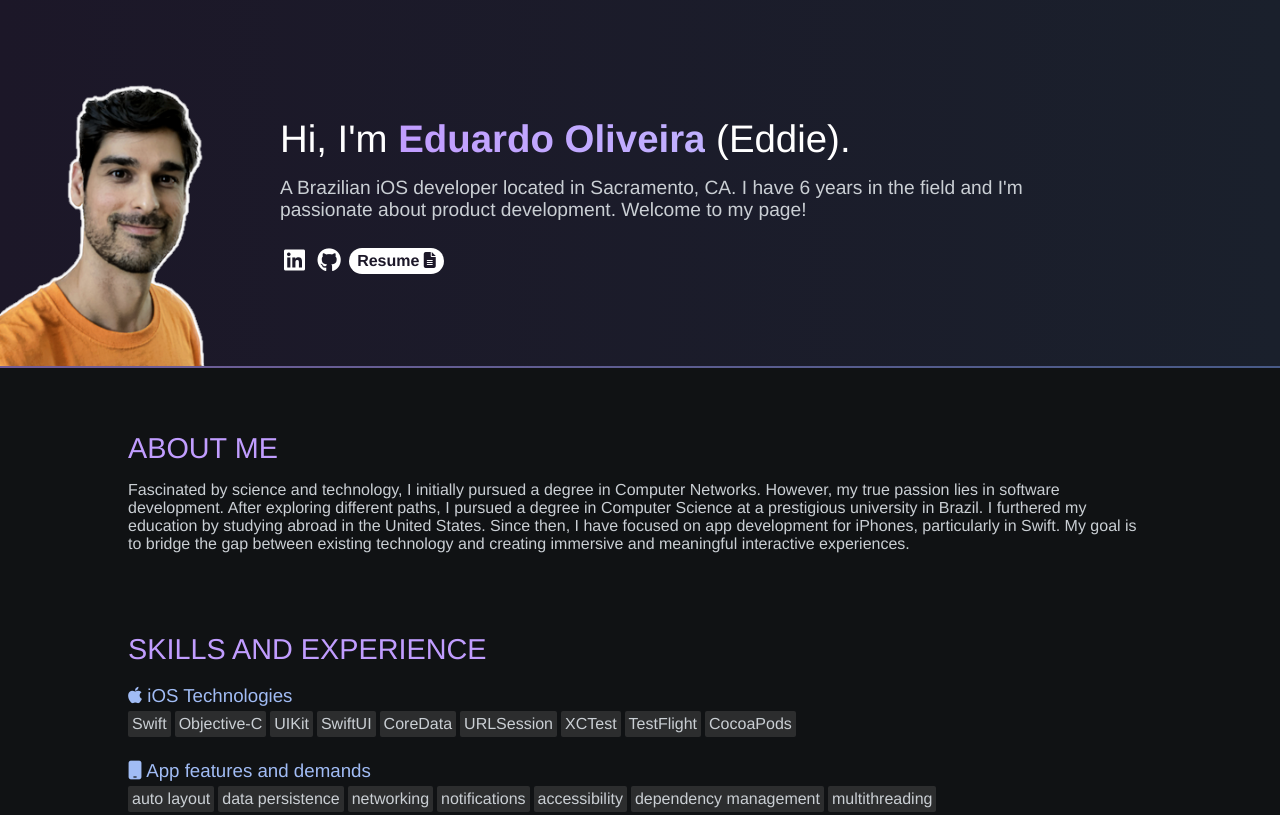
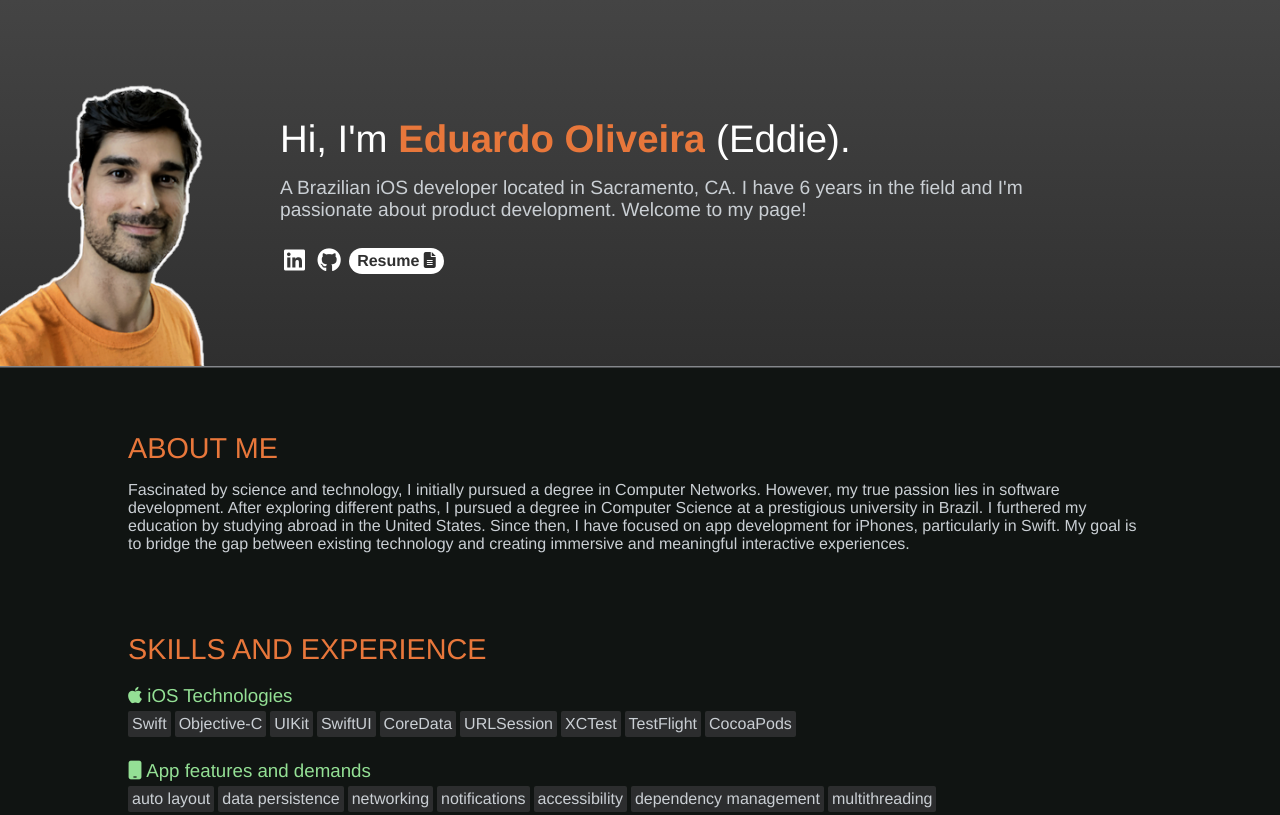
Before and after one commit to edumtto/edumtto.github.io, a plain HTML site: page index.html in a window 1280 px wide. Shown: the top 815 px of the page. Drawn offline with Linux system fonts and the light colour scheme.

Commit message:
New color palette

```diff
--- a/colors.css
+++ b/colors.css
@@ -1,21 +1,10 @@
 
-:root {
-    /* --primary100: rgb(223, 216, 252);
-    --primary200: rgb(205, 178, 126);
-    --primary400: rgb(202, 132, 52);
-    --primary800: #9c6e1386;
-    --primary900: rgb(28, 23, 40); */
-
+/* :root {
     --primary100: rgb(223, 216, 252);
     --primary200: rgba(193,177,255,1);
     --primary400: rgba(193,157,255,1);
     --primary800: #c19dff86;
     --primary900: rgb(28, 23, 40);
-
-    /* --secondary100: #f4f5a1;
-    --secondary300: #778748;
-    --secondary800: #2c291a;
-    --secondary900: #101214; */
 
     --secondary100: #a1bcf5;
     --secondary300: #485a87;
@@ -27,4 +16,41 @@
     --grayscale200: #a1a5aa;
     --grayscale700: #2c2d2e;
     --grayscale900: black;
+} */
+/*
+:root {
+    --primary100: rgb(223, 216, 252);
+    --primary200: rgb(205, 178, 126);
+    --primary400: rgb(202, 132, 52);
+    --primary800: #9c6e1386;
+    --primary900: rgb(28, 23, 40);
+
+    --secondary100: #f4f5a1;
+    --secondary300: #778748;
+    --secondary800: #2c291a;
+    --secondary900: #101214;
+
+    --grayscale000: #fff;
+    --grayscale100: #cacfd4;
+    --grayscale200: #a1a5aa;
+    --grayscale700: #2c2d2e;
+    --grayscale900: black;
+} */
+
+:root {
+    --primary200: #beb659;
+    --primary400: #e8773b;
+    --primary800: #444444;
+    --primary900: #2f2f2f;
+
+    --secondary100: #94e095;
+    --secondary300: #85cb92;
+    --secondary800: #070707;
+    --secondary900: #101412;
+
+    --grayscale000: #fff;
+    --grayscale100: #cacfd4;
+    --grayscale200: #a1a5aa;
+    --grayscale700: #2c2d2e;
+    --grayscale900: black;
 }
--- a/style.css
+++ b/style.css
@@ -50,9 +50,9 @@ a:hover {
 header {
     background:
         linear-gradient(
-            to right,
+            0deg,
             var(--primary900),
-            var(--secondary800)
+            var(--primary800)
         );
 }
 
@@ -64,11 +64,7 @@ header h1 {
 header h1 b {
     color: var(--primary800);
     font-weight: bold;
-    background: linear-gradient(
-        90deg,
-        var(--primary400) 0%,
-        var(--primary200) 100%
-    );
+    background: var(--primary400);
     -webkit-background-clip: text;
     -webkit-text-fill-color: transparent;
 }
@@ -91,9 +87,9 @@ header hr {
     margin: 0;
     height: 2px;
     background-image: linear-gradient(
-        to right,
-        var(--primary800),
-        var(--secondary300)
+        to bottom,
+        var(--grayscale200),
+        var(--grayscale700)
     );
 }
 
```
